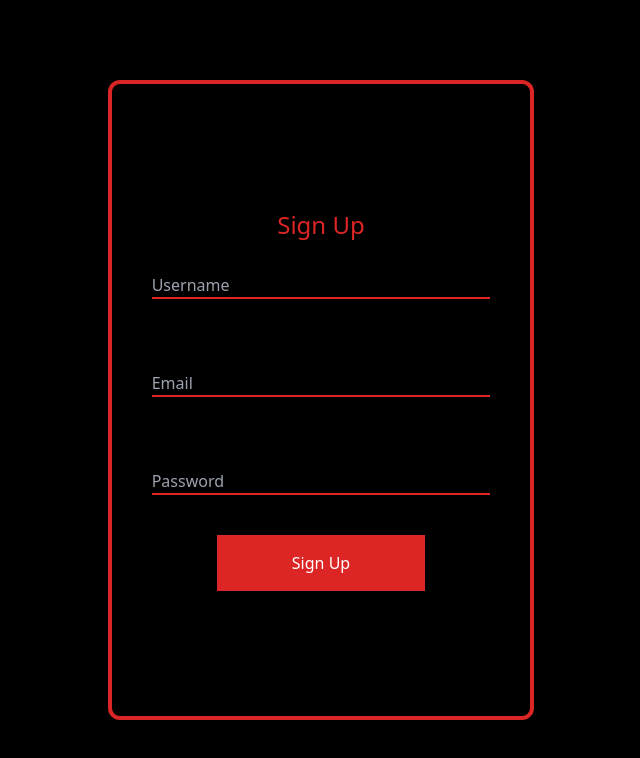
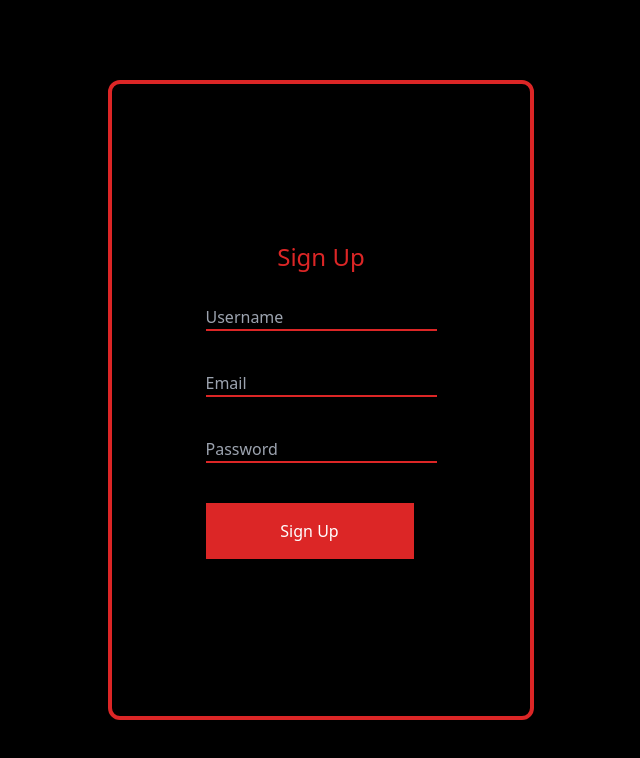
Before and after one commit to harry-sketch/Urban-Winner-MERN-Project, a React (Vite) app in the folder client/: page / in a window 1280 px wide. Shown: the top 758 px of the page, without its empty margins (319-959 px from the left). Built offline with nearby package versions, Linux system fonts and the light colour scheme.

Commit message:
connect: mongo with client

```diff
--- a/client/index.html
+++ b/client/index.html
@@ -2,7 +2,6 @@
 <html lang="en">
   <head>
     <meta charset="UTF-8" />
-    <link rel="icon" type="image/svg+xml" href="/src/favicon.svg" />
     <meta name="viewport" content="width=device-width, initial-scale=1.0" />
     <title>E-Commerce Dashboard</title>
   </head>
--- a/client/src/components/Common/BasicInput/BasicInput.jsx
+++ b/client/src/components/Common/BasicInput/BasicInput.jsx
@@ -9,12 +9,13 @@ const BasicInput = ({
   return (
     <div className={`border-b-2 border-red-600 mt-8 mb-10 ${className} w-full`}>
       <input
+        autoComplete="Off"
         name={name}
         value={value}
         type={type}
         placeholder={placeholder}
         onChange={(e) => onChange(e)}
-        className="bg-transparent  border-none outline-none text-base text-white"
+        className="bg-transparent  border-none outline-none text-base text-white w-full"
       />
     </div>
   );
--- a/client/src/components/SignUp/SignUp.jsx
+++ b/client/src/components/SignUp/SignUp.jsx
@@ -5,12 +5,12 @@ import BasicInput from "../Common/BasicInput/BasicInput";
 
 const SignUp = () => {
   const [signValue, setSignValue] = useState({
-    username: "",
+    name: "",
     email: "",
     password: "",
   });
 
-  const { username, email, password } = signValue;
+  const { name, email, password } = signValue;
 
   // Func
   const handleChange = (e) => {
@@ -18,9 +18,18 @@ const SignUp = () => {
     setSignValue((prev) => ({ ...prev, [name]: value }));
   };
 
-  const handleSubmit = (e) => {
+  const handleSubmit = async (e) => {
     e.preventDefault();
-    console.log(signValue);
+    const res = await fetch("http://localhost:4443/signUp", {
+      method: "Post",
+      body: JSON.stringify(signValue),
+      headers: {
+        "Content-Type": "application/json",
+      },
+    });
+    const data = await res.json();
+    console.log(data);
+    setSignValue({ name: "", email: "", password: "" });
   };
   return (
     <div className="bg-black h-screen w-full flex items-center justify-center">
@@ -28,11 +37,12 @@ const SignUp = () => {
         <div className="text-2xl font-medium text-red-600 text-center">
           Sign Up
         </div>
+        <form method="Post" onClick={(e) => handleSubmit(e)}>
           <BasicInput
             type="text"
-          name="username"
+            name="name"
             placeholder="Username"
-          value={username}
+            value={name}
             onChange={(e) => handleChange(e)}
           />
           <BasicInput
@@ -50,12 +60,12 @@ const SignUp = () => {
             onChange={(e) => handleChange(e)}
           />
           <button
-          type="button"
+            type="submit"
             className="text-white bg-red-600 py-4 w-52 text-center cursor-pointer flex items-center justify-center hover:bg-red-500 transition-all duration-300 text-base font-medium"
-          onClick={(e) => handleSubmit(e)}
           >
             Sign Up
           </button>
+        </form>
       </div>
     </div>
   );
```
Lines whose indentation alone changed are shown as unchanged.
